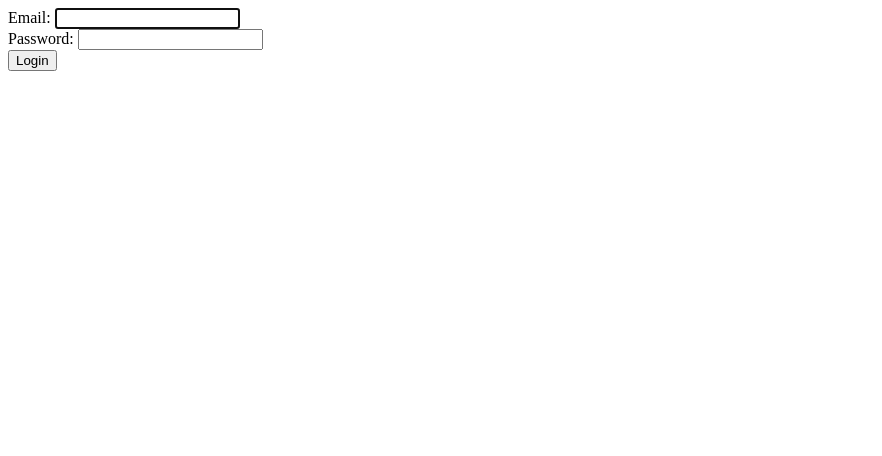
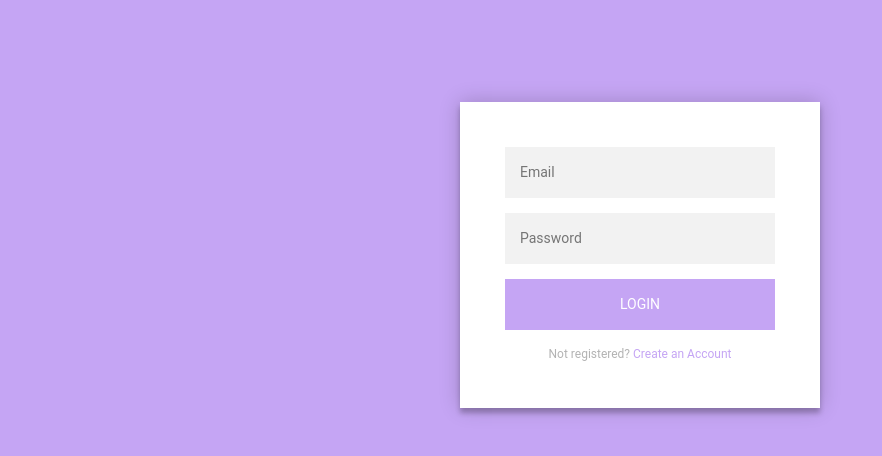
Before and after one commit to jennywng/CS4640-Project, a PHP site: page /login.html in a window 1280 px wide. Shown: the top 456 px of the page, without its empty margins (0-882 px from the left). Run offline with PHP 8.4, Linux system fonts and the light colour scheme; some libraries are stand-ins or nearby versions.

Commit message:
new login form

```diff
--- a/index.html
+++ b/index.html
@@ -68,8 +68,7 @@
         <hr class="my-4">
         <p>FLUSHD is a web application where users can review and search for restrooms near them</p>
         <p>
-          <a class="btn btn-primary btn-lg" href="login.html" role="button">Login</a>
-          <a class="btn btn-primary btn-lg" href="register.html" role="button">Register</a>
+          <a class="btn btn-primary btn-lg" href="login.html" role="button">Login or Register</a>
         </p>
       </div>
     </div>
@@ -114,8 +113,6 @@
 
 
 
-
-
     <script src="js/scroll.js"></script>
    <!--  <script src="https://ajax.googleapis.com/ajax/libs/jquery/3.3.1/jquery.min.js"></script>
     <script src="https://maxcdn.bootstrapcdn.com/bootstrap/4.2.1/js/bootstrap.min.js"></script> -->
--- /dev/null
+++ b/js/login.js
@@ -0,0 +1,4 @@
+$('.message a').click(function(){
+    // $('first').focus();
+    $('form').animate({height: "toggle", opacity: "toggle"}, "slow");
+ });
--- a/login.html
+++ b/login.html
@@ -3,17 +3,43 @@
 
 
     <head>
+        <meta charset="utf-8">
+
+        <meta http-equiv="X-UA-Compatible" content="IE=edge">  <!-- required to handle IE -->
+
+            <!-- make browser window responsive -->
+        <meta name="viewport" content="width=device-width, initial-scale=1">
+
+        <link rel="stylesheet" href="https://maxcdn.bootstrapcdn.com/bootstrap/4.2.1/css/bootstrap.min.css" />
+        <link rel="stylesheet" href="styles/style.css">
         <script src="js/autofocus.js"></script>
+
     </head>
 
-    <body onload="setFocus('user_email');">
-        <form>
-            <label>Email:</label>
-            <input type="text" name="email" id="user_email"><br>
-            <label>Password:</label>
-            <input type="text" name="email"><br>
-            <input type="submit" value="Login">
-        </form>
+    <body onload="setFocus('name')" class="login-body"style="background-color:#C5A5F4">
+        <div class="login-page">
+            <div class="form">
+                <form class="register-form">
+                    <input class="first" id="name" type="text" placeholder="Name"/>
+                    <input type="text" placeholder="Email"/>
+                    <input type="text" placeholder="Password"/>
+                    <button>Register</button>
+                    <p class="message">Already Registered? <a href="#">Sign In</a></p>
+                </form>
+
+                <form class="login-form">
+                    <input class="first" id="name" type="text" placeholder="Email"/>
+                    <input type="text" placeholder="Password"/>
+                    <button>Login</button>
+                    <p class="message">Not registered? <a href="#">Create an Account</a></p>
+                </form>
+            </div>
+        </div>
+
+
+        <script src="https://ajax.googleapis.com/ajax/libs/jquery/3.3.1/jquery.min.js"></script>
+        <script src="js/login.js"></script>
     </body>
 
+
 </html>
--- a/styles/style.css
+++ b/styles/style.css
@@ -37,3 +37,83 @@ h2 {
 	color: white;
 	background-color:#6D2AAF;
 }
+
+
+
+/*-------------------- Login Page -------------- */
+
+.login {
+	position: fixed;
+	top: 50%;
+	left: 50%;
+	margin-top: -50px;
+	margin-left: -100px;
+}
+
+@import url(https://fonts.googleapis.com/css?family=Roboto:300);
+
+.login-page {
+    width: 360px;
+    padding: 8% 0 0;
+    margin: auto;
+}
+.form {
+    position: relative;
+    z-index: 1;
+    background: #FFFFFF;
+    max-width: 360px;
+    margin: 0 auto 100px;
+    padding: 45px;
+    text-align: center;
+    box-shadow: 0 0 20px 0 rgba(0, 0, 0, 0.2), 0 5px 5px 0 rgba(0, 0, 0, 0.24);
+}
+.form input {
+    font-family: "Roboto", sans-serif;
+    outline: 0;
+    background: #f2f2f2;
+    width: 100%;
+    border: 0;
+    margin: 0 0 15px;
+    padding: 15px;
+    box-sizing: border-box;
+    font-size: 14px;
+}
+.form button {
+    font-family: "Roboto", sans-serif;
+    text-transform: uppercase;
+    outline: 0;
+    background: #C5A5F4;
+    width: 100%;
+    border: 0;
+    padding: 15px;
+    color: #FFFFFF;
+    font-size: 14px;
+    -webkit-transition: all 0.3 ease;
+    transition: all 0.3 ease;
+    cursor: pointer;
+}
+.form button:hover,.form button:active,.form button:focus {
+    background: #C5A5F4;
+}
+.form .message {
+    margin: 15px 0 0;
+    color: #b3b3b3;
+    font-size: 12px;
+}
+.form .message a {
+    color: #C5A5F4;
+    text-decoration: none;
+}
+.form .register-form {
+    display: none;
+}
+.login-body {
+	background: #C5A5F4; /* fallback for old browsers */
+  	background: -webkit-linear-gradient(right, #C5A5F4, #C5A5F4);
+    background: -moz-linear-gradient(right, #C5A5F4, #C5A5F4);
+    background: -o-linear-gradient(right, #C5A5F4, #C5A5F4);
+    background: linear-gradient(to left, #C5A5F4, #C5A5F4);
+	font-family: "Roboto", sans-serif;
+	-webkit-font-smoothing: antialiased;
+	-moz-osx-font-smoothing: grayscale;
+}
```
Also changed, not shown: register.html (deleted, +0 -21 lines).
